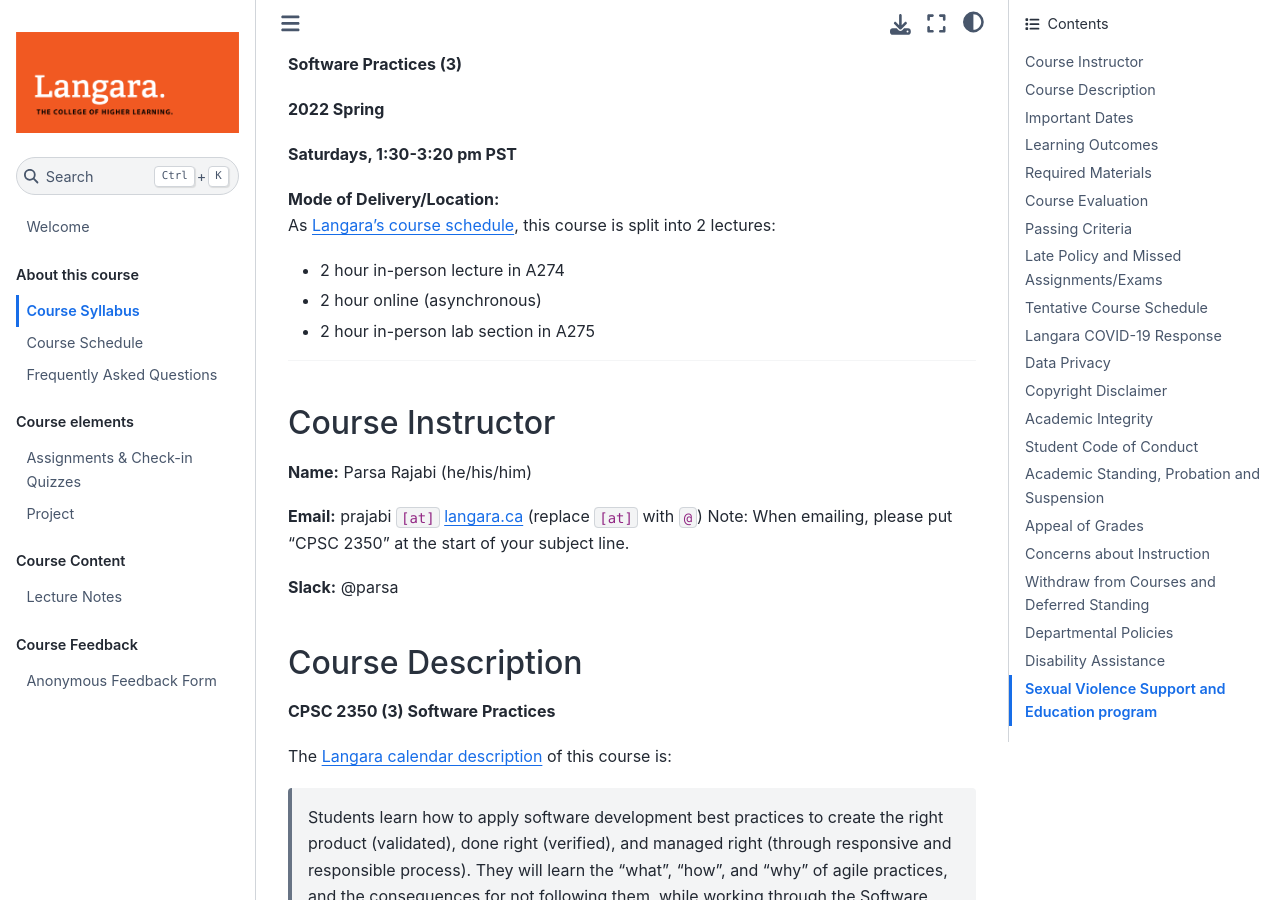
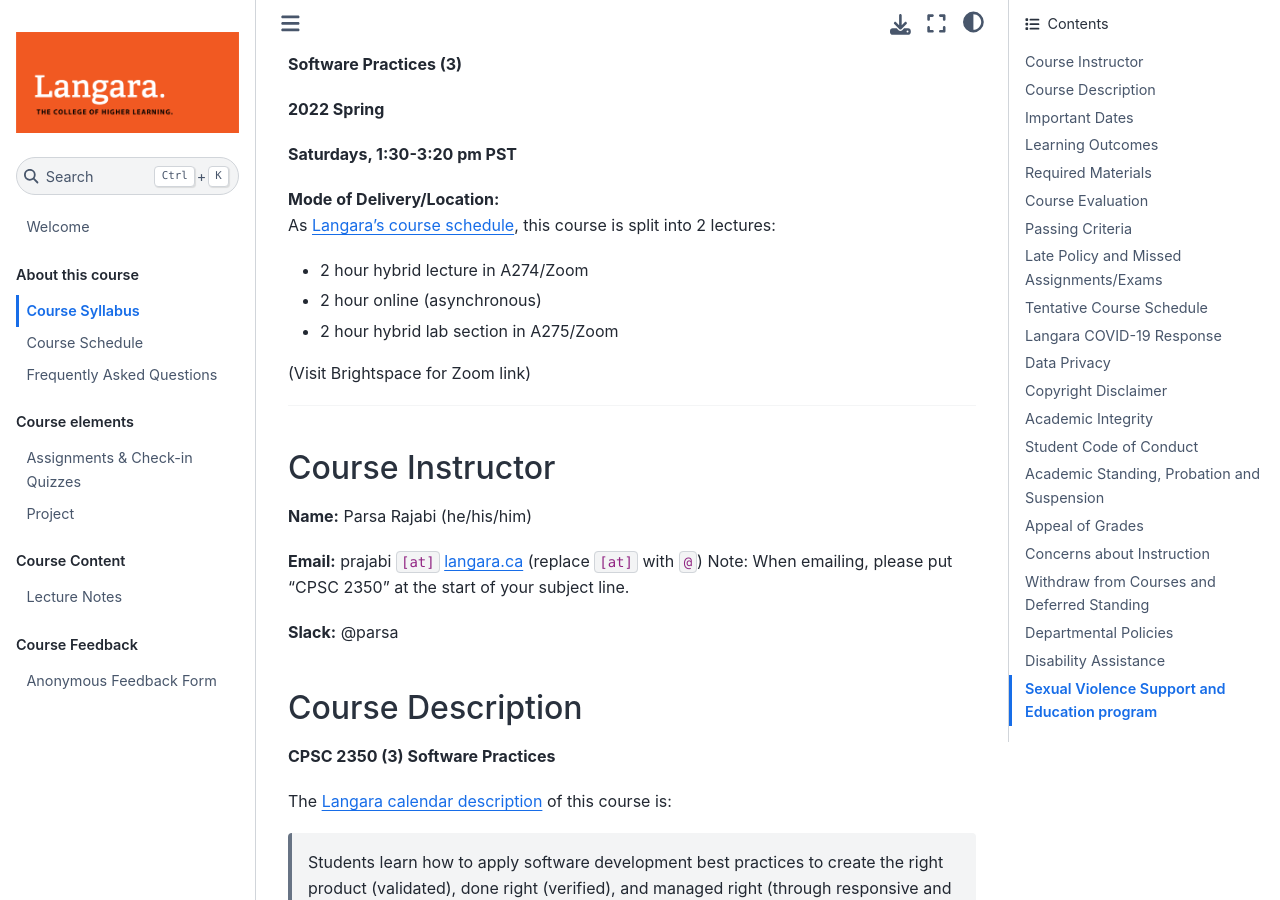
Before and after one commit to Parsa-Rajabi/cpsc-2350-spring-2022, a Jupyter Book: the page built from about/syllabus.md, in a window 1280 px wide and 900 px high, scrolled down 365 px. Built offline with Jupyter Book 1.0.4 settings and Sphinx 7.4.7 and the Sphinx Book theme 1.1.4, drawn with Linux system fonts in a browser that asks for light colours; pages that are not in the unit, such as notebooks, are missing from menus.

Commit message:
Updated mode of delivery

```diff
--- a/about/syllabus.md
+++ b/about/syllabus.md
@@ -18,9 +18,11 @@
 
 **Mode of Delivery/Location:**
 As [Langara's course schedule](http://swing.langara.bc.ca/prod/hzgkfcls.P_GetCrseBySubj?term=202210&subj=CPSC), this course is split into 2 lectures:
-- 2 hour in-person lecture in A274
+- 2 hour hybrid lecture in A274/Zoom
 - 2 hour online (asynchronous)
-- 2 hour in-person lab section in A275
+- 2 hour hybrid lab section in A275/Zoom
+
+(Visit Brightspace for Zoom link)
 
 ---
 ## Course Instructor
```
